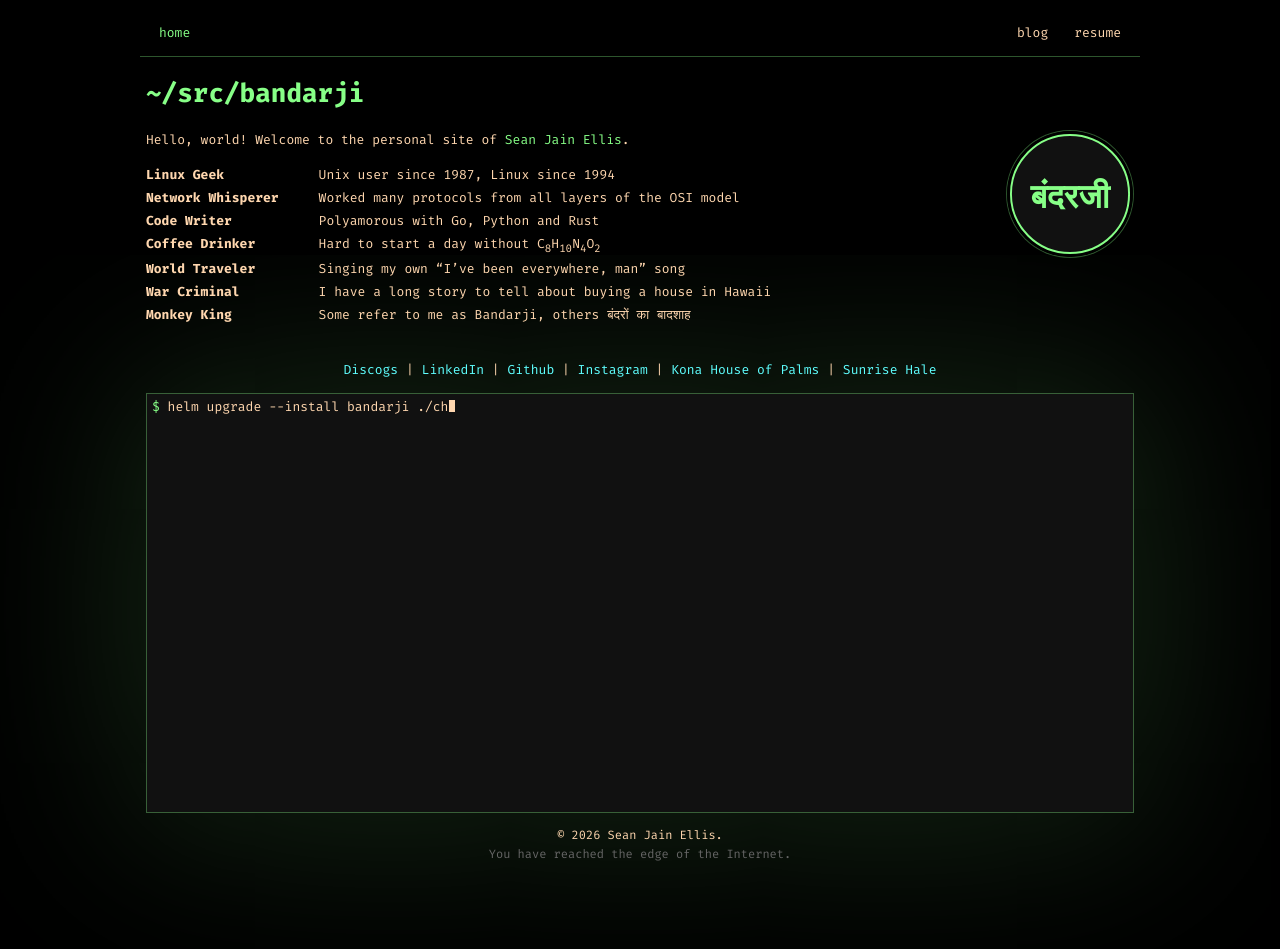
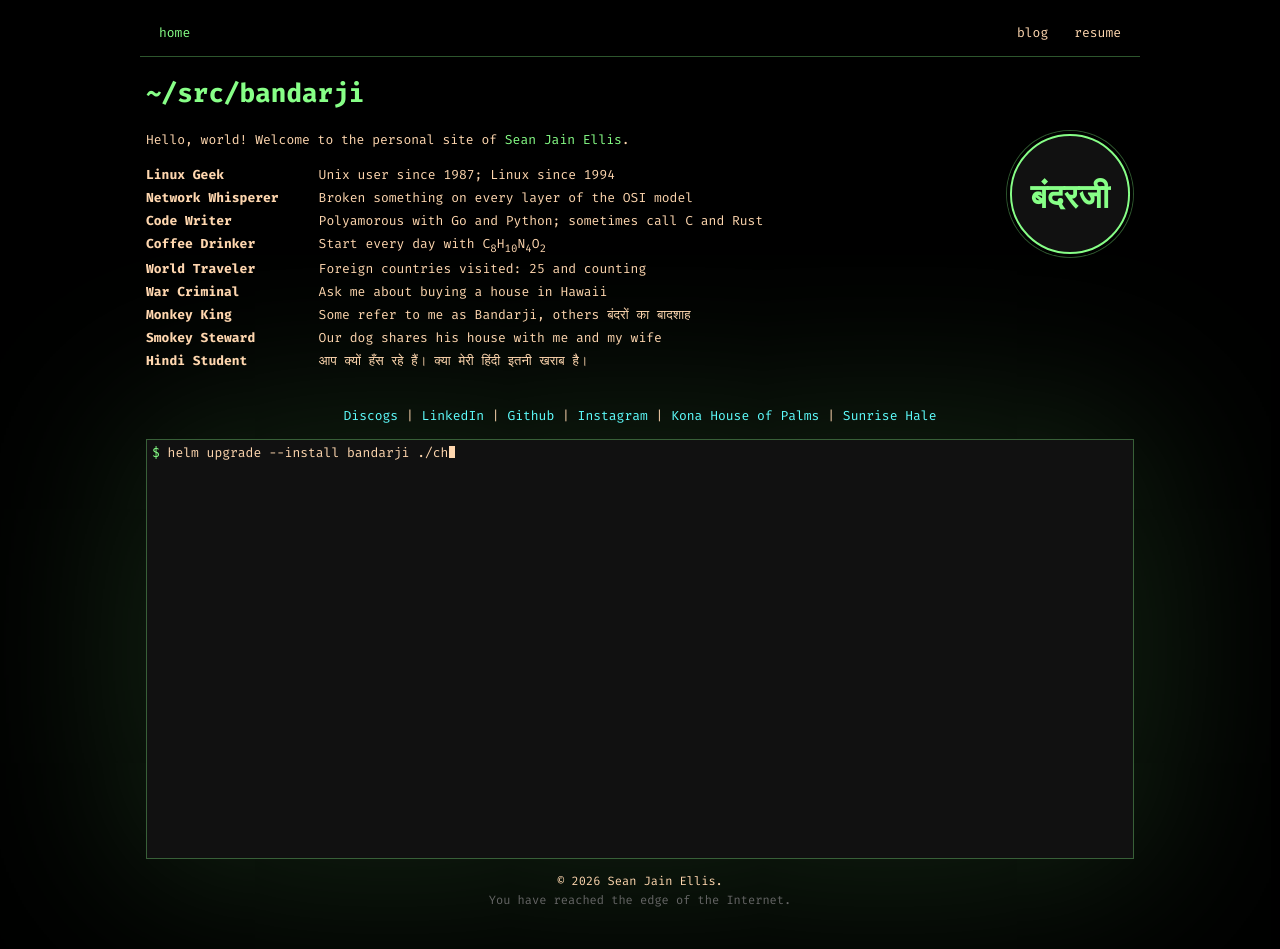
Before and after one commit to bandarji/bandarji.github.io, a Jekyll site: the page built from index.md, in a window 1280 px wide. Built offline with Jekyll 4.4.1, drawn with Linux system fonts in a browser that asks for light colours; before the commit the page ends 910 px from its top, so only the background shows below that.

Commit message:
doc: adjusted the about-me list

```diff
--- a/index.md
+++ b/index.md
@@ -18,13 +18,15 @@ max_width: 1000px
 
 | | |
 |:---|:---|
-| **Linux Geek** | Unix user since 1987, Linux since 1994 |
-| **Network Whisperer** | Worked many protocols from all layers of the OSI model |
-| **Code Writer** | Polyamorous with Go, Python and Rust |
-| **Coffee Drinker** | Hard to start a day without C<sub>8</sub>H<sub>10</sub>N<sub>4</sub>O<sub>2</sub> |
-| **World Traveler** | Singing my own "I've been everywhere, man" song |
-| **War Criminal** | I have a long story to tell about buying a house in Hawaii |
+| **Linux Geek** | Unix user since 1987; Linux since 1994 |
+| **Network Whisperer** | Broken something on every layer of the OSI model |
+| **Code Writer** | Polyamorous with Go and Python; sometimes call C and Rust |
+| **Coffee Drinker** | Start every day with C<sub>8</sub>H<sub>10</sub>N<sub>4</sub>O<sub>2</sub> |
+| **World Traveler** | Foreign countries visited: 25 and counting |
+| **War Criminal** | Ask me about buying a house in Hawaii |
 | **Monkey King** | Some refer to me as Bandarji, others बंदरों का बादशाह |
+| **Smokey Steward** | Our dog shares his house with me and my wife |
+| **Hindi Student** | आप क्यों हँस रहे हैं। क्या मेरी हिंदी इतनी खराब है। |
 {:.home-links}
 
 <div id="socials">
```
